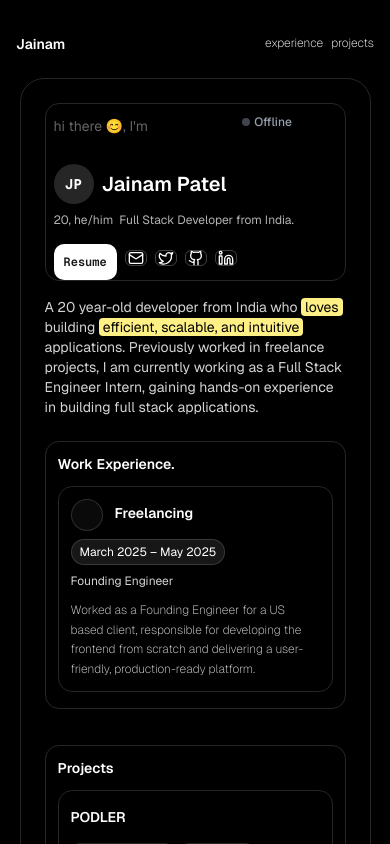
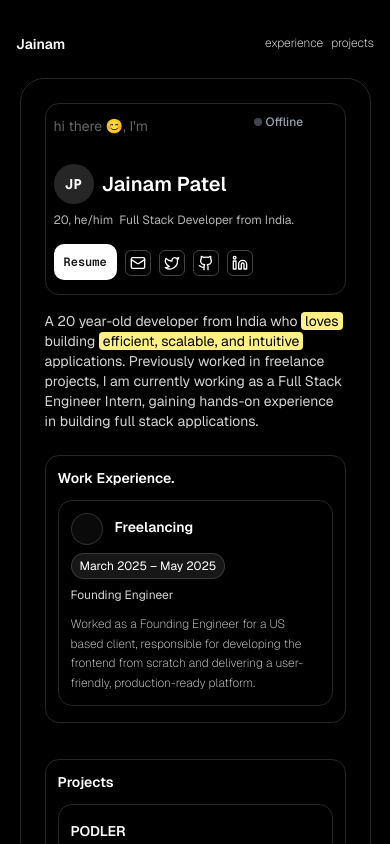
Before and after one commit to jainampatel22/jainam-portfolio, a Next.js app: page / in a window 390 px wide. Shown: the top 844 px of the page. Built offline with nearby package versions, Linux system fonts and the light colour scheme; no server answers.

Commit message:
minor fixes

```diff
--- a/app/component/ProfileCard.tsx
+++ b/app/component/ProfileCard.tsx
@@ -24,9 +24,9 @@ getAPPInfo()
             <div className='text-sm font-[font2] text-[#656565] px-2 py-2 sm:px-4 sm:py-2.5 lg:px-5 lg:py-3'>
                 <div className='mt-1 sm:mt-2 flex flex-col sm:flex-row justify-between items-start gap-2 sm:gap-0'>
                 <h1 className='text-sm sm:text-base'>hi there 😊, I&apos;m</h1>
-            <div className={`${appName ? 'border-white/25 border bg-white/5 backdrop-blur-sm' : ''} py-1.5 px-2 sm:py-2 sm:px-3 lg:py-2.5 lg:px-4 rounded-lg sm:rounded-xl lg:rounded-2xl flex  sm:gap-2 lg:gap-3 ${appName ? 'justify-between' : 'justify-center'} items-center w-full sm:w-auto`}>
+            <div className={`${appName ? ' flex justify-end items-end gap-3 border-white/25 border bg-white/5 backdrop-blur-sm' : ''} py-1.5  sm:py-2 sm:px-3 lg:py-2.5 lg:px-4 rounded-lg sm:rounded-xl lg:rounded-2xl flex  sm:gap-2 lg:gap-3 ${appName ? 'justify-between' : 'justify-center'} ml-10 px-4 sm:w-auto`}>
     {appName && (
-        <div className='text-white/80 font-medium text-xs sm:text-sm lg:text-base'>
+        <div className='text-white/80  font-medium text-xs sm:text-sm lg:text-base'>
             Working on
         </div>
     )}
@@ -70,12 +70,12 @@ getAPPInfo()
                 </div>
             </div>
 
-            <div className='mt-2 sm:mt-3 -mb-3 sm:-mb-5 flex flex-wrap px-2 sm:px-4 lg:px-5 items-start gap-2 sm:gap-3 lg:gap-5 text-xs sm:text-sm font-[font1] pt-2 sm:pt-3 lg:pt-2 pb-3 sm:pb-4'>
+            <div className='mt-2 sm:mt-3  sm:-mb-5 flex flex-wrap px-2 sm:px-4 lg:px-5 items-start gap-2 sm:gap-3 lg:gap-5 text-xs sm:text-sm font-[font1] pt-2 sm:pt-3 lg:pt-2 pb-3 sm:pb-4'>
                 <Button className='bg-white text-[#171717] font-semibold hover:bg-white cursor-pointer px-2.5 py-1.5 sm:px-3 sm:py-2 lg:px-4 lg:py-3 rounded-lg sm:rounded-xl text-xs sm:text-sm'>
                     Resume
                 </Button>
                 <div className='py-1.5 sm:py-2'>
-                    <a href="mailto:pateljainams122@gmail.com" aria-label="Send email" data-slot="button" className="inline-flex items-center justify-center whitespace-nowrap text-sm font-medium transition-all disabled:pointer-events-none disabled:opacity-50 [&_svg]:pointer-events-none [&_svg:not([class*='size-'])]:size-4 shrink-0 [&_svg]:shrink-0 outline-none focus-visible:border-ring focus-visible:ring-ring/50 focus-visible:ring-[3px] aria-invalid:ring-destructive/20 dark:aria-invalid:ring-destructive/40 aria-invalid:border-destructive hover:text-accent-foreground gap-1.5 has-[>svg]:px-2.5 h-4 w-4 sm:h-5 sm:w-5 lg:h-6 lg:w-6 rounded-sm border border-white/25 p-0 text-white hover:bg-neutral-50 dark:border-neutral-800 dark:text-neutral-300 dark:hover:bg-neutral-900">
+                    <a href="mailto:pateljainams122@gmail.com" aria-label="Send email" data-slot="button" className="inline-flex items-center justify-center whitespace-nowrap text-sm font-medium transition-all disabled:pointer-events-none disabled:opacity-50 [&_svg]:pointer-events-none [&_svg:not([class*='size-'])]:size-4 shrink-0 [&_svg]:shrink-0 outline-none focus-visible:border-ring focus-visible:ring-ring/50 focus-visible:ring-[3px] aria-invalid:ring-destructive/20 dark:aria-invalid:ring-destructive/40 aria-invalid:border-destructive hover:text-accent-foreground gap-1.5 py-3 px-3 h-4 w-4 sm:h-5 sm:w-5 lg:h-6 lg:w-6 rounded-sm border border-white/25 p-0 text-white hover:bg-neutral-50 dark:border-neutral-800 dark:text-neutral-300 dark:hover:bg-neutral-900">
                         <svg xmlns="http://www.w3.org/2000/svg" width="24" height="24" viewBox="0 0 24 24" fill="none" stroke="currentColor" stroke-width="2" stroke-linecap="round" stroke-linejoin="round" className="lucide lucide-mail h-2.5 w-2.5 sm:h-3 sm:w-3 lg:h-4 lg:w-4">
                             <rect width="20" height="16" x="2" y="4" rx="2"></rect>
                             <path d="m22 7-8.97 5.7a1.94 1.94 0 0 1-2.06 0L2 7"></path>
@@ -83,14 +83,14 @@ getAPPInfo()
                     </a>
                 </div>
                 <div className='py-1.5 sm:py-2'>
-                    <a href="https://x.com/Jainam___patel/" target="_blank" rel="noreferrer" aria-label="Open Twitter" data-slot="button" className="inline-flex items-center justify-center whitespace-nowrap text-sm font-medium transition-all disabled:pointer-events-none disabled:opacity-50 [&_svg]:pointer-events-none [&_svg:not([class*='size-'])]:size-4 shrink-0 [&_svg]:shrink-0 outline-none focus-visible:border-ring focus-visible:ring-ring/50 focus-visible:ring-[3px] aria-invalid:ring-destructive/20 dark:aria-invalid:ring-destructive/40 aria-invalid:border-destructive hover:text-accent-foreground gap-1.5 has-[>svg]:px-2.5 h-4 w-4 sm:h-5 sm:w-5 lg:h-6 lg:w-6 rounded-sm border border-white/25 p-0 text-white hover:bg-neutral-50 dark:border-neutral-800 dark:text-neutral-300 dark:hover:bg-neutral-900">
+                    <a href="https://x.com/Jainam___patel/" target="_blank" rel="noreferrer" aria-label="Open Twitter" data-slot="button" className="inline-flex items-center justify-center whitespace-nowrap text-sm font-medium transition-all disabled:pointer-events-none disabled:opacity-50 [&_svg]:pointer-events-none [&_svg:not([class*='size-'])]:size-4 shrink-0 [&_svg]:shrink-0 outline-none focus-visible:border-ring focus-visible:ring-ring/50 focus-visible:ring-[3px] aria-invalid:ring-destructive/20 dark:aria-invalid:ring-destructive/40 aria-invalid:border-destructive hover:text-accent-foreground gap-1.5  py-3 px-3 h-4 w-4 sm:h-5 sm:w-5 lg:h-6 lg:w-6 rounded-sm border border-white/25 p-0 text-white hover:bg-neutral-50 dark:border-neutral-800 dark:text-neutral-300 dark:hover:bg-neutral-900">
                         <svg xmlns="http://www.w3.org/2000/svg" width="24" height="24" viewBox="0 0 24 24" fill="none" stroke="currentColor" stroke-width="2" stroke-linecap="round" stroke-linejoin="round" className="lucide lucide-twitter h-2.5 w-2.5 sm:h-3 sm:w-3 lg:h-4 lg:w-4">
                             <path d="M22 4s-.7 2.1-2 3.4c1.6 10-9.4 17.3-18 11.6 2.2.1 4.4-.6 6-2C3 15.5.5 9.6 3 5c2.2 2.6 5.6 4.1 9 4-.9-4.2 4-6.6 7-3.8 1.1 0 3-1.2 3-1.2z"></path>
                         </svg>
                     </a>
                 </div>
                 <div className='py-1.5 sm:py-2'>
-                    <a href="https://github.com/jainampatel22" target="_blank" rel="noreferrer" aria-label="Open GitHub" data-slot="button" className="inline-flex items-center justify-center whitespace-nowrap text-sm font-medium transition-all disabled:pointer-events-none disabled:opacity-50 [&_svg]:pointer-events-none [&_svg:not([class*='size-'])]:size-4 shrink-0 [&_svg]:shrink-0 outline-none focus-visible:border-ring focus-visible:ring-ring/50 focus-visible:ring-[3px] aria-invalid:ring-destructive/20 dark:aria-invalid:ring-destructive/40 aria-invalid:border-destructive hover:text-accent-foreground gap-1.5 has-[>svg]:px-2.5 h-4 w-4 sm:h-5 sm:w-5 lg:h-6 lg:w-6 rounded-sm border border-white/25 p-0 text-white hover:bg-neutral-50 dark:border-neutral-800 dark:text-neutral-300 dark:hover:bg-neutral-900">
+                    <a href="https://github.com/jainampatel22" target="_blank" rel="noreferrer" aria-label="Open GitHub" data-slot="button" className="inline-flex items-center justify-center whitespace-nowrap text-sm font-medium transition-all disabled:pointer-events-none disabled:opacity-50 [&_svg]:pointer-events-none [&_svg:not([class*='size-'])]:size-4 shrink-0 [&_svg]:shrink-0 outline-none focus-visible:border-ring focus-visible:ring-ring/50 focus-visible:ring-[3px] aria-invalid:ring-destructive/20 dark:aria-invalid:ring-destructive/40 aria-invalid:border-destructive hover:text-accent-foreground gap-1.5  py-3 px-3 h-4 w-4 sm:h-5 sm:w-5 lg:h-6 lg:w-6 rounded-sm border border-white/25 p-0 text-white hover:bg-neutral-50 dark:border-neutral-800 dark:text-neutral-300 dark:hover:bg-neutral-900">
                         <svg xmlns="http://www.w3.org/2000/svg" width="24" height="24" viewBox="0 0 24 24" fill="none" stroke="currentColor" stroke-width="2" stroke-linecap="round" stroke-linejoin="round" className="lucide lucide-github h-2.5 w-2.5 sm:h-3 sm:w-3 lg:h-4 lg:w-4">
                             <path d="M15 22v-4a4.8 4.8 0 0 0-1-3.5c3 0 6-2 6-5.5.08-1.25-.27-2.48-1-3.5.28-1.15.28-2.35 0-3.5 0 0-1 0-3 1.5-2.64-.5-5.36-.5-8 0C6 2 5 2 5 2c-.3 1.15-.3 2.35 0 3.5A5.403 5.403 0 0 0 4 9c0 3.5 3 5.5 6 5.5-.39.49-.68 1.05-.85 1.65-.17.6-.22 1.23-.15 1.85v4"></path>
                             <path d="M9 18c-4.51 2-5-2-7-2"></path>
@@ -104,7 +104,7 @@ getAPPInfo()
                         rel="noreferrer"
                         aria-label="Open LinkedIn"
                         data-slot="button"
-                        className="inline-flex items-center justify-center whitespace-nowrap text-sm font-medium transition-all disabled:pointer-events-none disabled:opacity-50 [&_svg]:pointer-events-none [&_svg:not([class*='size-'])]:size-4 shrink-0 [&_svg]:shrink-0 outline-none focus-visible:border-ring focus-visible:ring-ring/50 focus-visible:ring-[3px] aria-invalid:ring-destructive/20 dark:aria-invalid:ring-destructive/40 aria-invalid:border-destructive hover:text-accent-foreground gap-1.5 has-[>svg]:px-2.5 h-4 w-4 sm:h-5 sm:w-5 lg:h-6 lg:w-6 rounded-sm border border-white/25 p-0 text-white hover:bg-neutral-50 dark:border-neutral-800 dark:text-neutral-300 dark:hover:bg-neutral-900"
+                        className="inline-flex items-center justify-center whitespace-nowrap text-sm font-medium transition-all disabled:pointer-events-none disabled:opacity-50 [&_svg]:pointer-events-none [&_svg:not([class*='size-'])]:size-4 shrink-0 [&_svg]:shrink-0 outline-none focus-visible:border-ring focus-visible:ring-ring/50 focus-visible:ring-[3px] aria-invalid:ring-destructive/20 dark:aria-invalid:ring-destructive/40 aria-invalid:border-destructive hover:text-accent-foreground gap-1.5  py-3 px-3 h-4 w-4 sm:h-5 sm:w-5 lg:h-6 lg:w-6 rounded-sm border border-white/25 p-0 text-white hover:bg-neutral-50 dark:border-neutral-800 dark:text-neutral-300 dark:hover:bg-neutral-900"
                     >
                         <svg
                             xmlns="http://www.w3.org/2000/svg"
--- a/app/page.tsx
+++ b/app/page.tsx
@@ -19,9 +19,9 @@ const Page = () => {
 
   useEffect(()=>{
     const lenis = new Lenis({
-      duration: 3.5,     // 👈 longer duration = slower response
-    lerp: 0.05,        // 👈 small lerp keeps it smooth
-    wheelMultiplier: 0.6, // 👈 reduces scroll wheel speed
+      duration: 3.5,
+    lerp: 0.05,
+    wheelMultiplier: 0.6,
     touchMultiplier: 0.6,
 
     })
```
